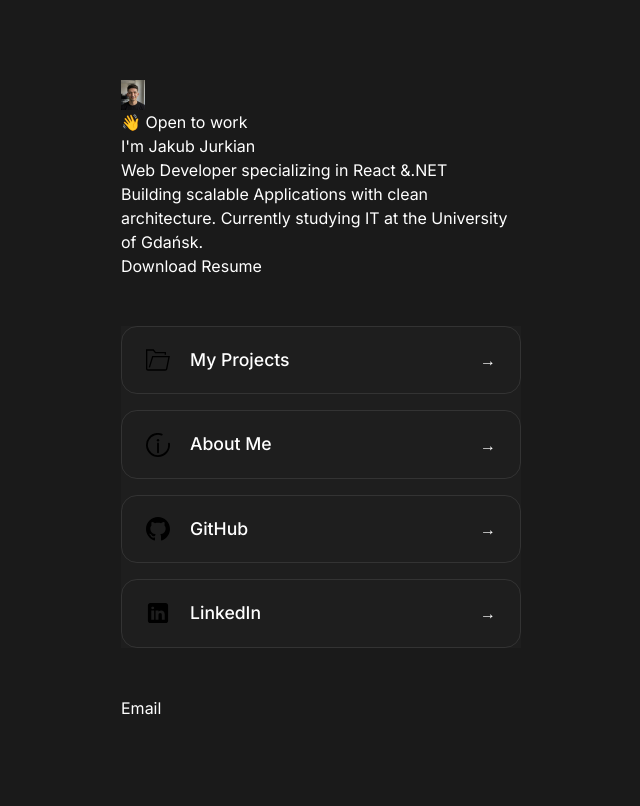
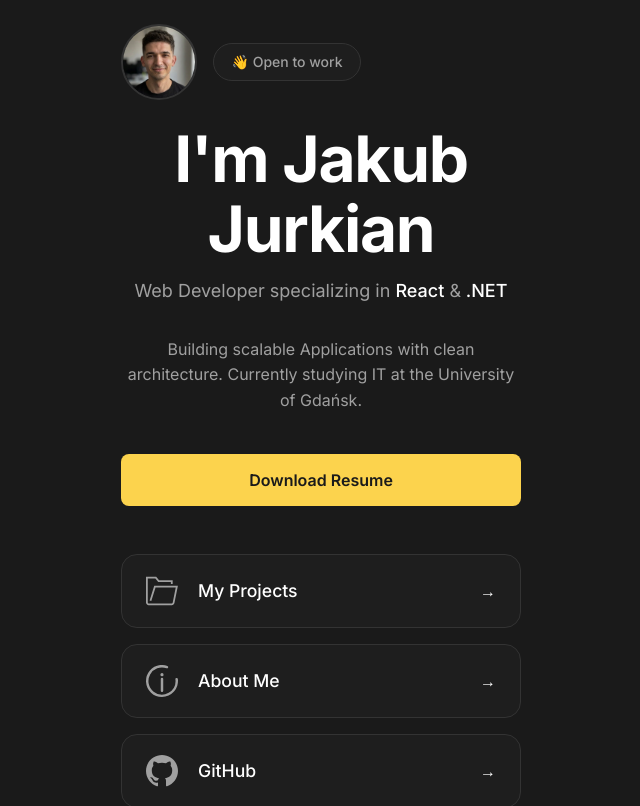
Before and after one commit to JakubJurkian/portfolio, a Next.js app: page / in a window 1280 px wide. Shown: the top 806 px of the page, without its empty margins (319-959 px from the left). Built offline with nearby package versions, Linux system fonts and the light colour scheme.

Commit message:
feat: add styles for main components on page, use <Image /> Component instead of <img /> element & move avatar.webp to _assets folder

```diff
--- a/app/globals.css
+++ b/app/globals.css
@@ -12,6 +12,7 @@
 
 @theme {
   --color-card: var(--bg-card);
+  --color-border-color: var(--border);
 }
 
 body {
--- a/app/page.tsx
+++ b/app/page.tsx
@@ -1,36 +1,49 @@
+import Image from "next/image";
+import avatarImg from "./_assets/avatar.webp";
+
 export default function Home() {
   return (
     <div className="w-full grid grid-cols-1 gap-12 max-w-[400px]">
       <main>
-        <div>
-          <img src="./avatar.webp" alt="Jakub Jurkian" width="24px" />
-          <div>
-            <span>👋</span> Open to work
+        <div className="flex items-center gap-4 mb-6">
+          <Image
+            src={avatarImg}
+            alt="Jakub Jurkian"
+            placeholder="blur"
+            className="w-19 h-19 rounded-full object-cover border-2 border-border-color transition-all duration-200 hover:scale-105 hover:border-(--accent)"
+          />
+          <div className="bg-card px-4 py-2 rounded-[20px] border border-border-color text-sm font-medium text-(--text-secondary) w-[148px] text-center">
+            <span className="wave">👋</span> Open to work
           </div>
         </div>
-
-        <div>
-          <h1>I&apos;m Jakub Jurkian</h1>
-          <h2>
-            Web Developer specializing in <span>React</span> &<span>.NET</span>
+        <div className="text-center">
+          <h1 className="text-[clamp(2.5rem,5vw+1rem,4rem)] leading-[1.1] mb-3 font-bold tracking-[-0.02em]">
+            I&apos;m Jakub Jurkian
+          </h1>
+          <h2 className="text-lg text-(--text-secondary) font-normal mb-8">
+            Web Developer specializing in{" "}
+            <span className="text-(--text-primary) font-medium">React</span> &
+            <span className="text-(--text-primary) font-medium"> .NET</span>
           </h2>
 
-          <p>
+          <p className="text-(--text-secondary) text-base leading-[1.6] max-w-full mb-10">
             Building scalable Applications with clean architecture. Currently
             studying IT at the University of Gdańsk.
           </p>
 
-          <a href="resume.pdf" download>
+          <a
+            href="./resume.pdf"
+            className="block w-full text-center bg-(--accent) text-(--bg-main) px-8 py-[0.9rem] rounded-lg font-semibold text-base no-underline transition-all duration-200 hover:bg-[#fde047]"
+          >
             Download Resume
           </a>
         </div>
       </main>
 
-      <nav className="grid grid-cols-1 gap-4 bg-card">
+      <nav className="grid grid-cols-1 gap-4">
         <a href="projects.html" className="bento-box">
-          <span>
+          <span className="icon">
             <svg
-              width="24px"
               viewBox="0 0 1920 1920"
               xmlns="http://www.w3.org/2000/svg"
             >
@@ -42,9 +55,8 @@ export default function Home() {
         </a>
 
         <a href="about.html" className="bento-box">
-          <span>
+          <span className="icon">
             <svg
-              width="24px"
               viewBox="0 0 52 52"
               data-name="Layer 1"
               id="Layer_1"
@@ -64,8 +76,8 @@ export default function Home() {
           className="bento-box"
           target="_blank"
         >
-          <span>
-            <svg width="24px" viewBox="0 0 24 24">
+          <span className="icon">
+            <svg viewBox="0 0 24 24">
               <path d="M12 0c-6.626 0-12 5.373-12 12 0 5.302 3.438 9.8 8.207 11.387.599.111.793-.261.793-.577v-2.234c-3.338.726-4.033-1.416-4.033-1.416-.546-1.387-1.333-1.756-1.333-1.756-1.089-.745.083-.729.083-.729 1.205.084 1.839 1.237 1.839 1.237 1.07 1.834 2.807 1.304 3.492.997.107-.775.418-1.305.762-1.604-2.665-.305-5.467-1.334-5.467-5.931 0-1.311.469-2.381 1.236-3.221-.124-.303-.535-1.524.117-3.176 0 0 1.008-.322 3.301 1.23.957-.266 1.983-.399 3.003-.404 1.02.005 2.047.138 3.006.404 2.291-1.552 3.297-1.23 3.297-1.23.653 1.653.242 2.874.118 3.176.77.84 1.235 1.911 1.235 3.221 0 4.609-2.807 5.624-5.479 5.921.43.372.823 1.102.823 2.222v3.293c0 .319.192.694.801.576 4.765-1.589 8.199-6.086 8.199-11.386 0-6.627-5.373-12-12-12z" />
             </svg>
           </span>
@@ -78,9 +90,8 @@ export default function Home() {
           className="bento-box"
           target="_blank"
         >
-          <span>
+          <span className="icon">
             <svg
-              width="24px"
               xmlns="http://www.w3.org/2000/svg"
               viewBox="0 0 50 50"
             >
@@ -92,8 +103,9 @@ export default function Home() {
         </a>
       </nav>
 
-      <footer>
-        <a href="mailto:kuba.jur03@gmail.com">Email</a>
+
+      <footer className="text-center text-(--text-secondary) mt-8 col-span-full">
+        <a href="mailto:kuba.jur03@gmail.com" className="text-(--text-secondary) transition-colors duration-200 no-underline  hover:text-(--accent)">Email</a>
       </footer>
     </div>
   );
```
Also changed, not shown: app/_assets/avatar.webp (renamed from public/avatar.webp).
